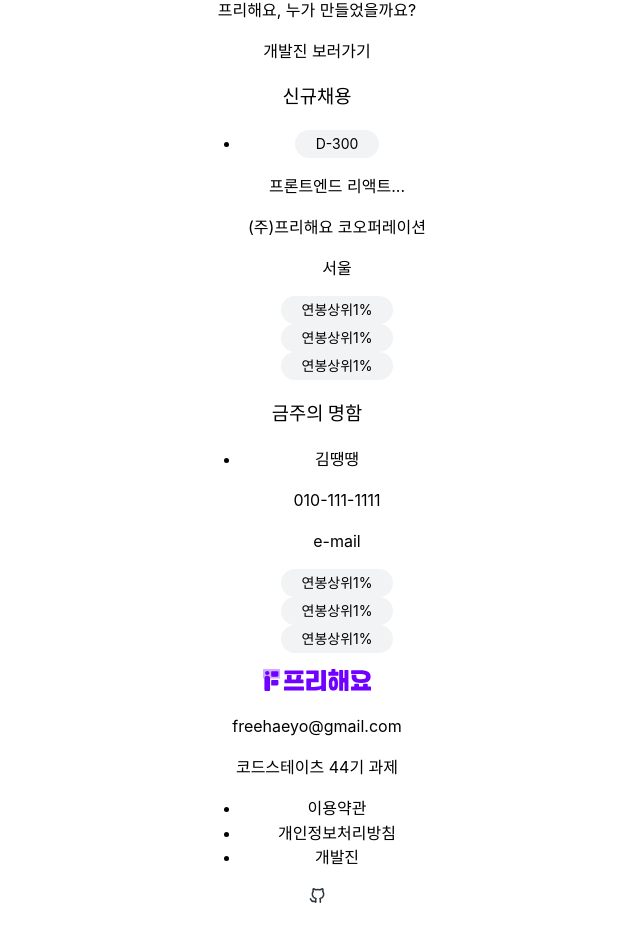
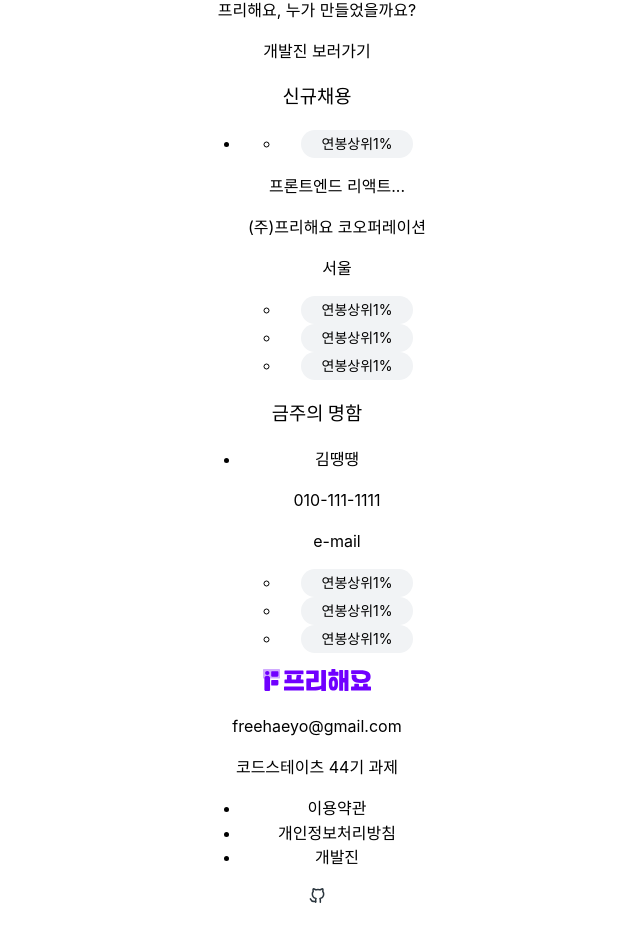
Before and after one commit to heoh06/freehaeyo, a React (Vite) app in the folder freehaeyo/: page / in a window 1280 px wide. Shown: the part 810-1737 px from the top of the page, without its empty margins (323-963 px from the left). Built offline with nearby package versions, Linux system fonts and the light colour scheme.

Commit message:
chore:MainPage Component 분리

```diff
--- /dev/null
+++ b/freehaeyo/src/Components/Common/HireCard.jsx
@@ -0,0 +1,24 @@
+import Tag from "./Tag";
+
+
+function HireCard(){
+    return(
+        <li>
+            <ul>
+                <Tag/>
+            </ul>
+            <div>
+                <p>프론트엔드 리액트...</p>
+                <p>(주)프리해요 코오퍼레이션</p>
+                <p>서울</p>
+            </div>
+            <ul>
+                <Tag/>
+                <Tag/>
+                <Tag/>
+            </ul>
+        </li>
+    )
+}
+
+export default HireCard;
--- /dev/null
+++ b/freehaeyo/src/Components/Common/NameCard.jsx
@@ -0,0 +1,20 @@
+import Tag from "./Tag"
+
+function NameCard(){
+    return(
+        <li>
+            <div>
+                <p>김땡땡</p>
+                <p>010-111-1111</p>
+                <p>e-mail</p>
+            </div>
+            <ul>
+                <Tag/>
+                <Tag/>
+                <Tag/>
+            </ul>
+        </li>
+    )
+}
+
+export default NameCard;
--- /dev/null
+++ b/freehaeyo/src/Components/Common/Tag.jsx
@@ -0,0 +1,13 @@
+import { Chip } from '@mantine/core';
+
+function Tag(){
+    return(
+        <>
+            <li>
+                <Chip>연봉상위1%</Chip>
+            </li>
+        </>
+    )
+}
+
+export default Tag;
--- a/freehaeyo/src/Pages/MainPage.jsx
+++ b/freehaeyo/src/Pages/MainPage.jsx
@@ -3,7 +3,10 @@
 import CardImg from '../Assets/main_card.png';
 import Background from '../Assets/bg1.svg';
 import Github from '../Assets/github.svg';
-import { Chip } from '@mantine/core';
+import {Chip} from '@mantine/core';
+
+import NameCard from '../Components/Common/NameCard';
+import HireCard from "../Components/Common/HireCard";
 
 function MainPage() {
     return (
@@ -44,36 +47,13 @@
                 <section>
                     <h3>신규채용</h3>
                     <ul>
-                        <li>
-                            <Chip>D-300</Chip>
-                            <div>
-                                <p>프론트엔드 리액트...</p>
-                                <p>(주)프리해요 코오퍼레이션</p>
-                                <p>서울</p>
-                            </div>
-                            <div>
-                                <Chip>연봉상위1%</Chip>
-                                <Chip>연봉상위1%</Chip>
-                                <Chip>연봉상위1%</Chip>
-                            </div>
-                        </li>
+                        <HireCard/>
                     </ul>
                 </section>
                 <section>
                     <h3>금주의 명함</h3>
                     <ul>
-                        <li>
-                            <div>
-                                <p>김땡땡</p>
-                                <p>010-111-1111</p>
-                                <p>e-mail</p>
-                            </div>
-                            <div>
-                                <Chip>연봉상위1%</Chip>
-                                <Chip>연봉상위1%</Chip>
-                                <Chip>연봉상위1%</Chip>
-                            </div>
-                        </li>
+                        <NameCard></NameCard>
                     </ul>
                 </section>
                 <footer>
```
